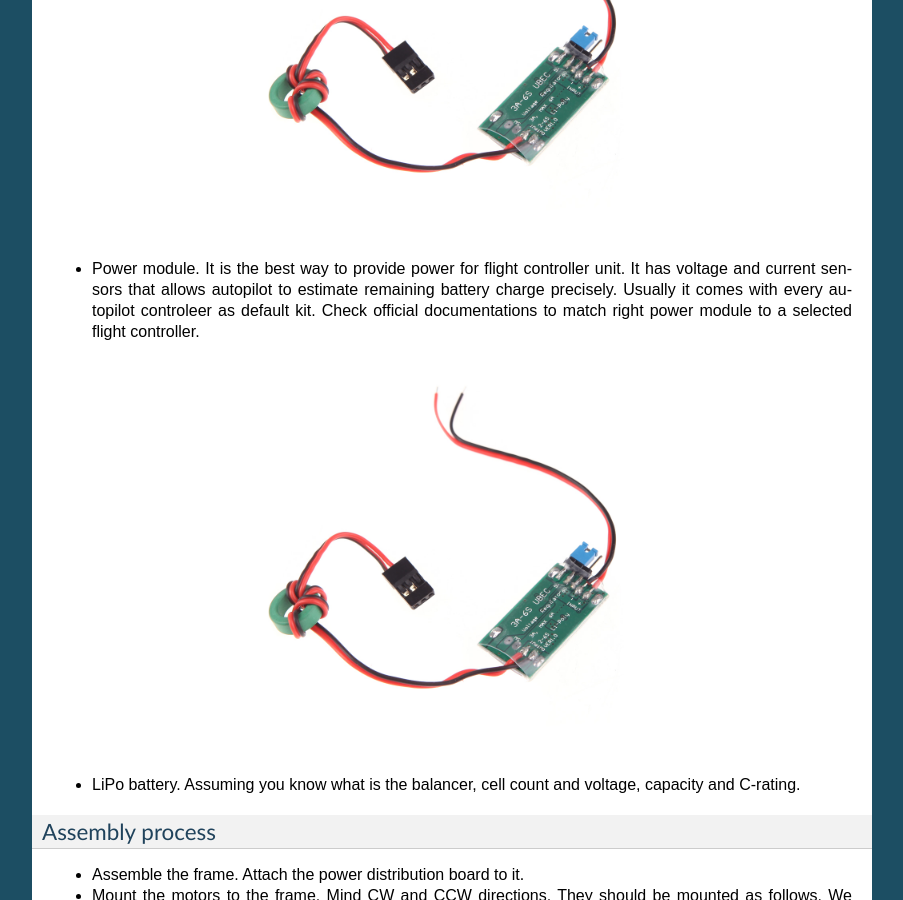
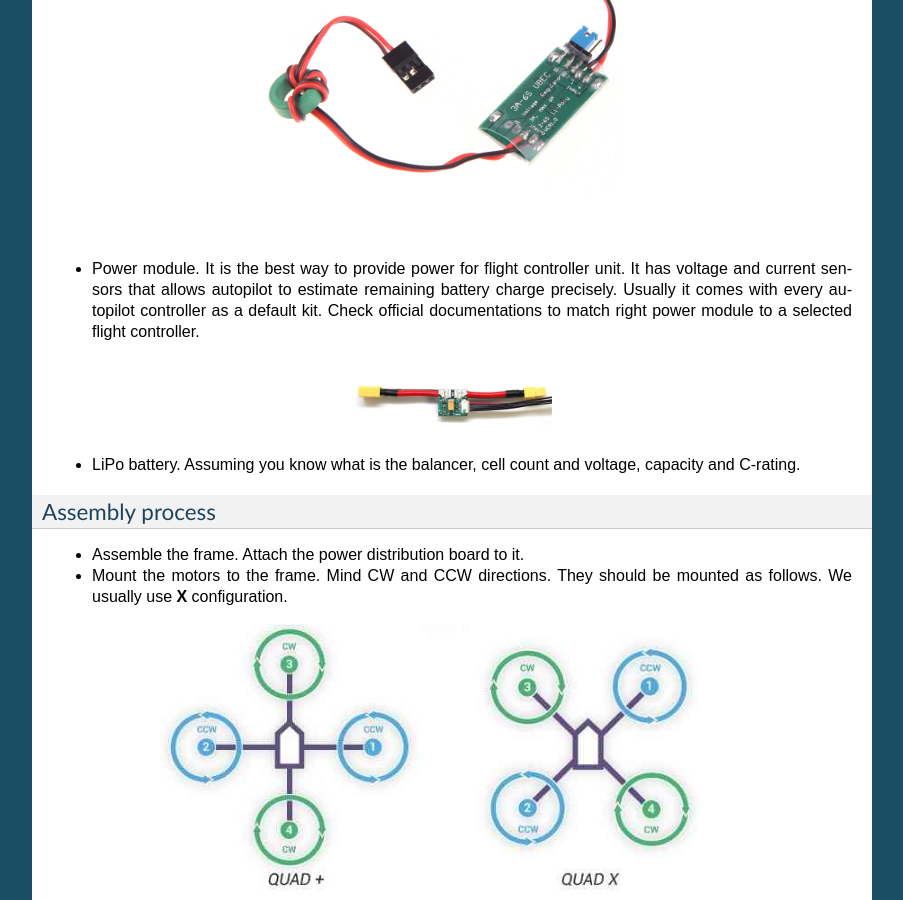
Before and after one commit to risckaust/risc-documentations, a Sphinx documentation site: the page built from docs/source/1-3.rst, in a window 1280 px wide and 900 px high, scrolled down 2417 px. Shown: the whole window, without its empty margins (198-1101 px from the left). Built offline with Sphinx 7.4.7, drawn with Linux system fonts in a browser that asks for light colours.

Commit message:
edited quadcopter assembly page

```diff
--- a/docs/source/1-3.rst
+++ b/docs/source/1-3.rst
@@ -82,9 +82,9 @@ Use any flight controller available in the lab. Just make sure you have compatib
    :align: center
 
 
-* Power module. It is the best way to provide power for flight controller unit. It has voltage and current sensors that allows autopilot to estimate remaining battery charge precisely. Usually it comes with every autopilot controleer as default kit. Check official documentations to match right power module to a selected flight controller.
+* Power module. It is the best way to provide power for flight controller unit. It has voltage and current sensors that allows autopilot to estimate remaining battery charge precisely. Usually it comes with every autopilot controller as a default kit. Check official documentations to match right power module to a selected flight controller.
 
-.. image:: ../_static/ubec.jpg
+.. image:: ../_static/power_module.jpg
    :scale: 40 %
    :align: center
 
```
